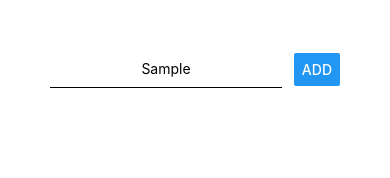
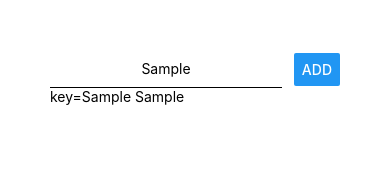
Before and after one commit to steffanciprian/ReactNativeTutorial, a React Native app: screen / in a window 390 px wide. Both pictures are taken after typing "Sample" into the empty fields and a click on the button "ADD". Shown: the top 178 px of the page. Built offline with nearby package versions, Linux system fonts and the light colour scheme.

Commit message:
al 5lea commit//workWithStateAndEvents

```diff
--- a/App.js
+++ b/App.js
@@ -1,5 +1,5 @@
 import React, {useState} from 'react';
-import {Button, StyleSheet, TextInput, View} from 'react-native';
+import {Button, StyleSheet, Text, TextInput, View} from 'react-native';
 
 export default function App() {
     const [enteredGoal, setEnteredGoal] = useState('');
@@ -22,6 +22,12 @@ export default function App() {
                     value={enteredGoal}
                 />
                 <Button title="Add" onPress={addGoalHandler}/>
+            </View>
+
+            <View>
+                {goals.map((goal) => {
+                    return <Text>key={goal} {goal}</Text>
+                })}
             </View>
         </View>
     );
```
